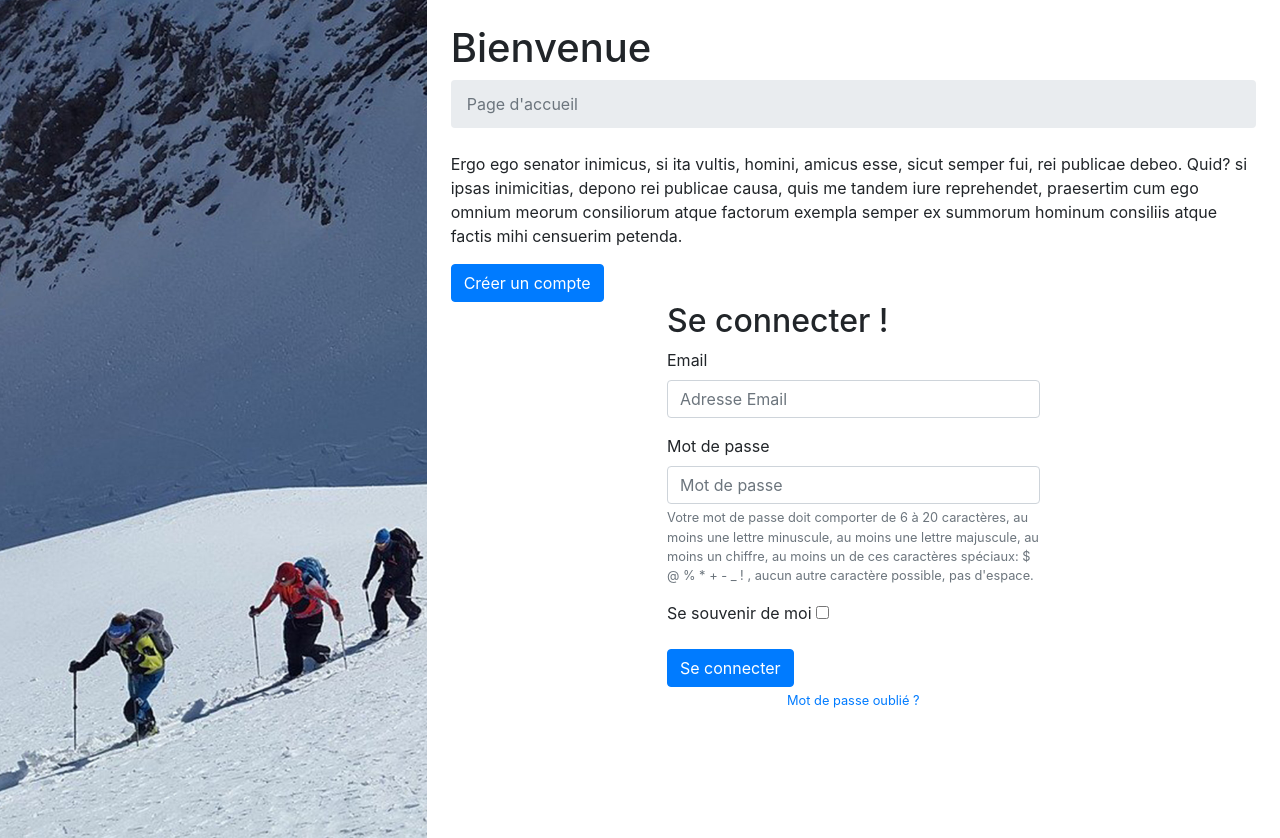
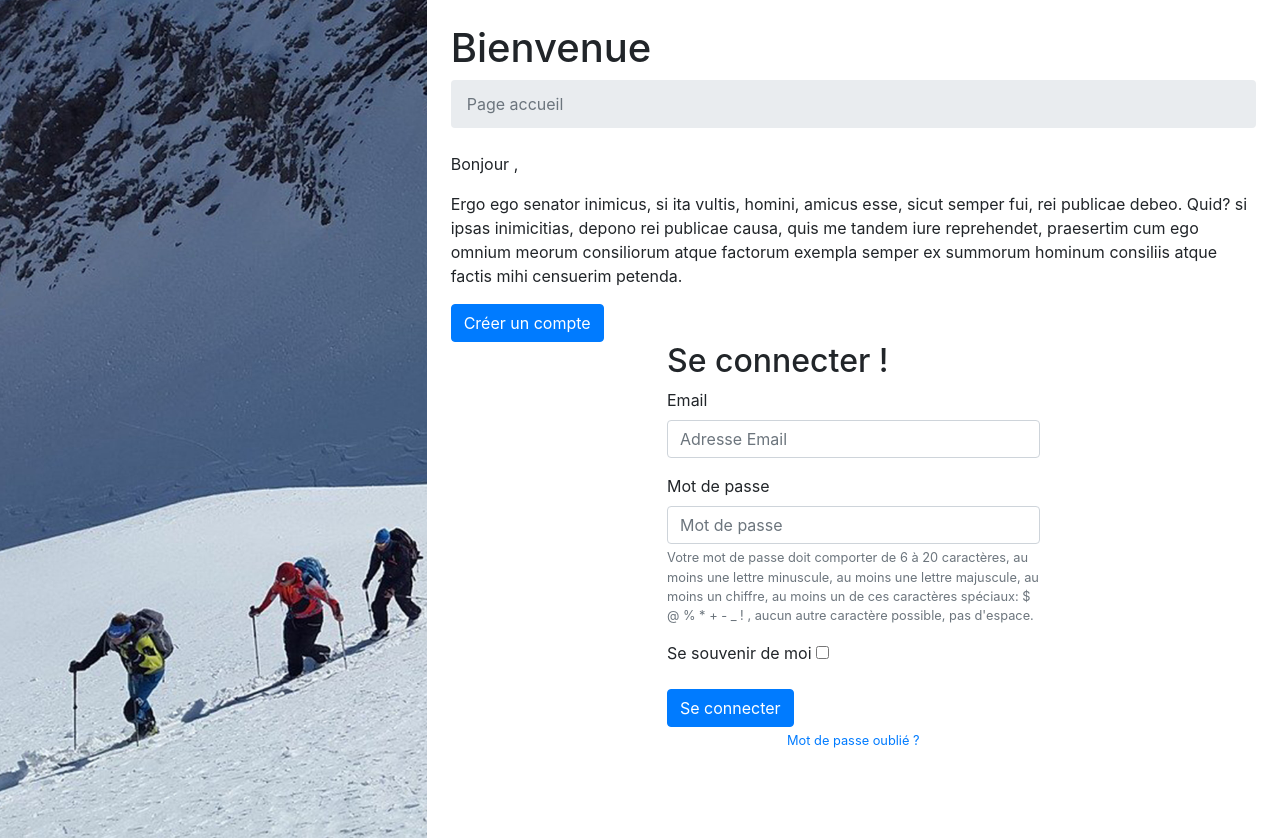
Before and after one commit to FROSSARD-Ma/EPI-Pass-Sport-Nature, a PHP site: page /home in a window 1280 px wide. Shown: the part 56-894 px from the top of the page. Run offline with PHP 8.4, Linux system fonts and the light colour scheme; style sheets or scripts are compiled from the project's sources.

Commit message:
Mise à jour page HOME
- Suppression du formulaire losque la personne est identifiée
- Personnalisation, ajout de son prénom

```diff
--- a/views/templates/home.twig
+++ b/views/templates/home.twig
@@ -13,18 +13,22 @@
 {% block headerpage %}
 	<h1 class="mt-4">Bienvenue</h1>
 	<ol class="breadcrumb mb-4">
-        <li class="breadcrumb-item active">Page d'accueil</li>
+        <li class="breadcrumb-item active">Page accueil</li>
     </ol>
 
+	<p>Bonjour  {{ session.userFirstname }},</p>
     <p>Ergo ego senator inimicus, si ita vultis, homini, amicus esse, sicut semper fui, rei publicae debeo. Quid? si ipsas inimicitias, depono rei publicae causa, quis me tandem iure reprehendet, praesertim cum ego omnium meorum consiliorum atque factorum exempla semper ex summorum hominum consiliis atque factis mihi censuerim petenda.</p>
 
+    {% if not session.userId %}
         <a class="btn btn-primary" href="inscription" role="button">Créer un compte</a>
+    {% endif %}
 
 {% endblock %}
 
 
 {% block main %}
 
+    {% if not session.userId %}
         <div class="row justify-content-center">
             <div class="col-6">
                 <h2>Se connecter !</h2>
@@ -55,5 +59,6 @@
                 </form>
             </div>
         </div>
+    {% endif %}
 
 {% endblock %}
```
Lines whose indentation alone changed are shown as unchanged.
